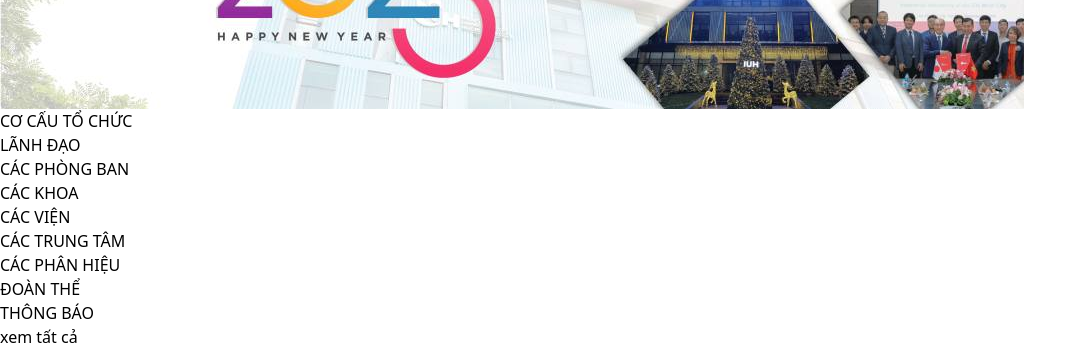
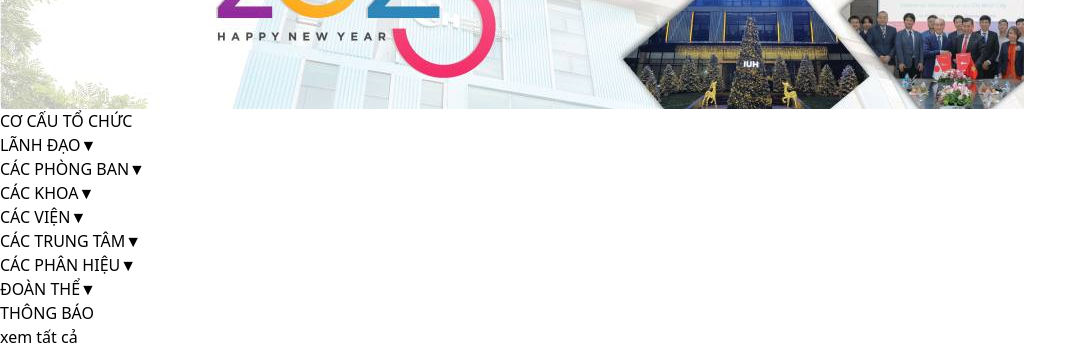
Before and after one commit to TranHongNhien04/KiemTraPhatTrienGiaoDien, a React (Vite) app in the folder ktra/: page / in a window 1280 px wide. Shown: the part 880-1231 px from the top of the page, without its empty margins (0-1087 px from the left). Built offline with nearby package versions, Linux system fonts and the light colour scheme.

Commit message:
Câu 10. Bổ sung menu con cho slidebar

```diff
--- a/ktra/src/components/Sidebar.jsx
+++ b/ktra/src/components/Sidebar.jsx
@@ -1,26 +1,111 @@
-import React from "react";
+import React, { useState } from "react";
 
 const Sidebar = () => {
+    const [hoveredMenu, setHoveredMenu] = useState(null);
+
     const menuItems = [
-        "LÃNH ĐẠO",
-        "CÁC PHÒNG BAN",
-        "CÁC KHOA",
-        "CÁC VIỆN",
-        "CÁC TRUNG TÂM",
-        "CÁC PHÂN HIỆU",
-        "ĐOÀN THỂ",
+        {
+            title: "LÃNH ĐẠO",
+            subMenu: ["ĐẢNG ỦY", "BAN GIÁM HIỆU"],
+        },
+        {
+            title: "CÁC PHÒNG BAN",
+            subMenu: [
+                "PHÒNG TỔ CHỨC - HÀNH CHÍNH",
+                "PHÒNG TÀI CHÍNH - KẾ TOÁN",
+                "PHÒNG KẾ HOẠCH - ĐẦU TƯ",
+                "PHÒNG ĐÀO TẠO",
+                "PHÒNG QUẢN LÝ KHOA HỌC VÀ HỢP TÁC QUỐC TẾ",
+                "PHÒNG CÔNG TÁC CHÍNH TRỊ VÀ HỖ TRỢ SINH VIÊN",
+                "PHÒNG KHẢO THÍ VÀ ĐẢM BẢO CHẤT LƯỢNG",
+                "PHÒNG QUẢN TRỊ",
+                "PHÒNG DỊCH VỤ",
+                "PHÒNG QUẢN LÝ KÝ TÚC XÁ",
+                "TẠP CHÍ KHOA HỌC VÀ CÔNG NGHỆ",
+                "NHÀ XUẤT BẢN",
+            ],
+        },
+        {
+            title: "CÁC KHOA",
+            subMenu: [
+                "KHOA CÔNG NGHỆ CƠ KHÍ",
+                "KHOA CÔNG NGHỆ THÔNG TIN",
+                "KHOA CÔNG NGHỆ ĐIỆN",
+                "KHOA CÔNG NGHỆ ĐIỆN TỬ",
+                "KHOA CÔNG NGHỆ ĐỘNG LỰC",
+                "KHOA CÔNG NGHỆ NHIỆT - LẠNH",
+                "KHOA CÔNG NGHỆ MAY - THỜI TRANG",
+                "KHOA CÔNG NGHỆ HÓA HỌC",
+                "KHOA KHOA HỌC CƠ BẢN",
+                "KHOA LUẬT VÀ KHOA HỌC CHÍNH TRỊ",
+                "KHOA NGOẠI NGỮ",
+                "KHOA QUẢN TRỊ KINH DOANH",
+                "KHOA THƯƠNG MẠI - DU LỊCH",
+                "KHOA KỸ THUẬT XÂY DỰNG",
+            ],
+        },
+        {
+            title: "CÁC VIỆN",
+            subMenu: [
+                "VIỆN TÀI CHÍNH - KẾ TOÁN",
+                "VIỆN ĐÀO TẠO QUỐC TẾ VÀ SAU ĐẠI HỌC",
+                "VIỆN CÔNG NGHỆ SINH HỌC VÀ THỰC PHẨM",
+                "VIỆN KHOA HỌC CÔNG NGHỆ VÀ QUẢN LÝ MÔI TRƯỜNG",
+            ],
+        },
+        {
+            title: "CÁC TRUNG TÂM",
+            subMenu: [
+                "TRUNG TÂM QUẢN TRỊ HỆ THỐNG",
+                "TRUNG TÂM NGOẠI NGỮ",
+                "TRUNG TÂM GIÁO DỤC QUỐC PHÒNG VÀ THỂ CHẤT",
+                "TRUNG TÂM THƯ VIỆN",
+                "TRUNG TÂM THÔNG TIN - TRUYỀN THÔNG",
+            ],
+        },
+        {
+            title: "CÁC PHÂN HIỆU",
+            subMenu: [
+                "PHÂN HIỆU QUẢNG NGÃI",
+                "CƠ SỞ THANH HÓA",
+            ],
+        },
+        {
+            title: "ĐOÀN THỂ",
+            subMenu: [
+                "CÔNG ĐOÀN",
+                "ĐOÀN THANH NIÊN",
+                "HỘI SINH VIÊN",
+            ],
+        },
     ];
 
     return (
-        <div className="bg-blue-900 text-white p-4">
-            <h2 className="font-bold mb-4">CƠ CẤU TỔ CHỨC</h2>
+        <div className="bg-blue-900 text-white p-4 w-64">
+            <h2 className="font-bold mb-4 text-lg">CƠ CẤU TỔ CHỨC</h2>
             <ul className="space-y-2">
                 {menuItems.map((item, index) => (
                     <li
                         key={index}
-                        className="bg-gray-300 text-black px-4 py-2 rounded hover:bg-gray-400 cursor-pointer"
+                        onMouseEnter={() => setHoveredMenu(index)}
+                        onMouseLeave={() => setHoveredMenu(null)}
                     >
-                        {item}
+                        <div className="bg-gray-300 text-black px-4 py-2 rounded hover:bg-gray-400 cursor-pointer flex justify-between items-center">
+                            <span>{item.title}</span>
+                            <span>{hoveredMenu === index ? "▲" : "▼"}</span>
+                        </div>
+                        {hoveredMenu === index && (
+                            <ul className="bg-gray-100 text-black mt-1 rounded shadow-inner">
+                                {item.subMenu.map((subItem, subIndex) => (
+                                    <li
+                                        key={subIndex}
+                                        className="px-6 py-2 hover:bg-gray-200 cursor-pointer text-sm"
+                                    >
+                                        {subItem}
+                                    </li>
+                                ))}
+                            </ul>
+                        )}
                     </li>
                 ))}
             </ul>
```
Also changed, not shown: ktra/MinhChung/Câu 10. Bổ sung menu con cho slidebar.png (added), ktra/MinhChung/Câu 9. Bổ sung nội dung và hình ảnh tại new.png.
